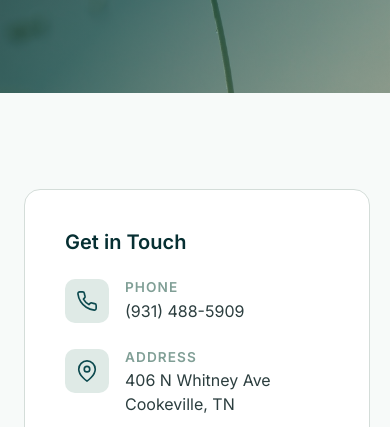
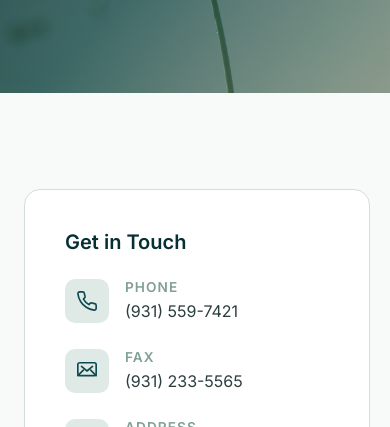
Before and after one commit to zemerick1/anchor-psychiatry, a plain HTML site: page contact.html in a window 390 px wide. Shown: the part 356-783 px from the top of the page. Drawn offline with nearby package versions, Linux system fonts and the light colour scheme.

Commit message:
chore: update contact info, add Crystal Maxwell headshot
Phone & Fax:
- Update main phone number from (931) 488-5909 to (931) 559-7421
  across all pages (contact, index, team, mission, thank-you)
- Add new fax number (931) 233-5565 site-wide, including a dedicated
  fax block on the contact page and fax line in all footers
- Update structured data (JSON-LD) telephone and add faxNumber field
- Update Open Graph and Twitter Card meta descriptions with new number

Address:
- Update street address from '406 N Whitney Ave' to
  '406 North Whitney Avenue, Suite 2' across all pages
- Add zip code 38501 to all address references
- Add postalCode to structured data (JSON-LD) PostalAddress

Team Page:
- Add optimized Crystal Maxwell headshot (crystal-web.jpg, 30KB)
  resized from original 3882x4853 source to 640x800 at quality 80
- Replace SVG placeholder with actual photo and proper alt text

Files changed: contact.html, index.html, mission.html, team.html,
thank-you.html, assets/img/crystal-web.jpg

```diff
--- a/contact.html
+++ b/contact.html
@@ -20,7 +20,7 @@
   <meta property="og:site_name" content="Anchor Psychiatry">
   <meta property="og:title" content="Contact Us — Anchor Psychiatry">
   <meta property="og:description"
-    content="Schedule an appointment or ask a question. Call (931) 488-5909 or send us a message.">
+    content="Schedule an appointment or ask a question. Call (931) 559-7421 or send us a message.">
   <meta property="og:url" content="https://anchorpsychiatry.net/contact.html">
   <meta property="og:image" content="https://anchorpsychiatry.net/assets/icon-512.png">
 
@@ -28,7 +28,7 @@
   <meta name="twitter:card" content="summary">
   <meta name="twitter:title" content="Contact Anchor Psychiatry">
   <meta name="twitter:description"
-    content="Schedule an appointment or ask a question. Call (931) 488-5909 or send us a message.">
+    content="Schedule an appointment or ask a question. Call (931) 559-7421 or send us a message.">
 
   <!-- Fonts & Styles -->
   <link rel="preconnect" href="https://fonts.googleapis.com">
@@ -91,7 +91,23 @@
             </div>
             <div>
               <h4>Phone</h4>
-              <a href="tel:+19314885909">(931) 488-5909</a>
+              <a href="tel:+19315597421">(931) 559-7421</a>
+            </div>
+          </div>
+
+          <div class="contact-detail">
+            <div class="contact-detail-icon">
+              <svg width="22" height="22" viewBox="0 0 24 24" fill="none" stroke="currentColor" stroke-width="1.8"
+                stroke-linecap="round" stroke-linejoin="round">
+                <rect x="2" y="3" width="20" height="14" rx="2" />
+                <path d="M6 7l6 5 6-5" />
+                <line x1="2" y1="17" x2="8" y2="11" />
+                <line x1="16" y1="11" x2="22" y2="17" />
+              </svg>
+            </div>
+            <div>
+              <h4>Fax</h4>
+              <a href="tel:+19312335565">(931) 233-5565</a>
             </div>
           </div>
 
@@ -105,7 +121,7 @@
             </div>
             <div>
               <h4>Address</h4>
-              <p>406 N Whitney Ave<br>Cookeville, TN</p>
+              <p>406 North Whitney Avenue, Suite 2<br>Cookeville, TN 38501</p>
             </div>
           </div>
 
@@ -214,8 +230,9 @@
         <div>
           <h4>Contact</h4>
           <ul class="footer-links">
-            <li><a href="tel:+19314885909">(931) 488-5909</a></li>
-            <li>406 N Whitney Ave<br>Cookeville, TN</li>
+            <li><a href="tel:+19315597421">(931) 559-7421</a></li>
+            <li>Fax: (931) 233-5565</li>
+            <li>406 North Whitney Avenue, Suite 2<br>Cookeville, TN 38501</li>
           </ul>
         </div>
       </div>
```
Also changed, not shown: index.html (+7 -4 lines), mission.html (+3 -2 lines), team.html (+4 -10 lines), thank-you.html (+3 -2 lines), assets/img/crystal-web.jpg (added).
